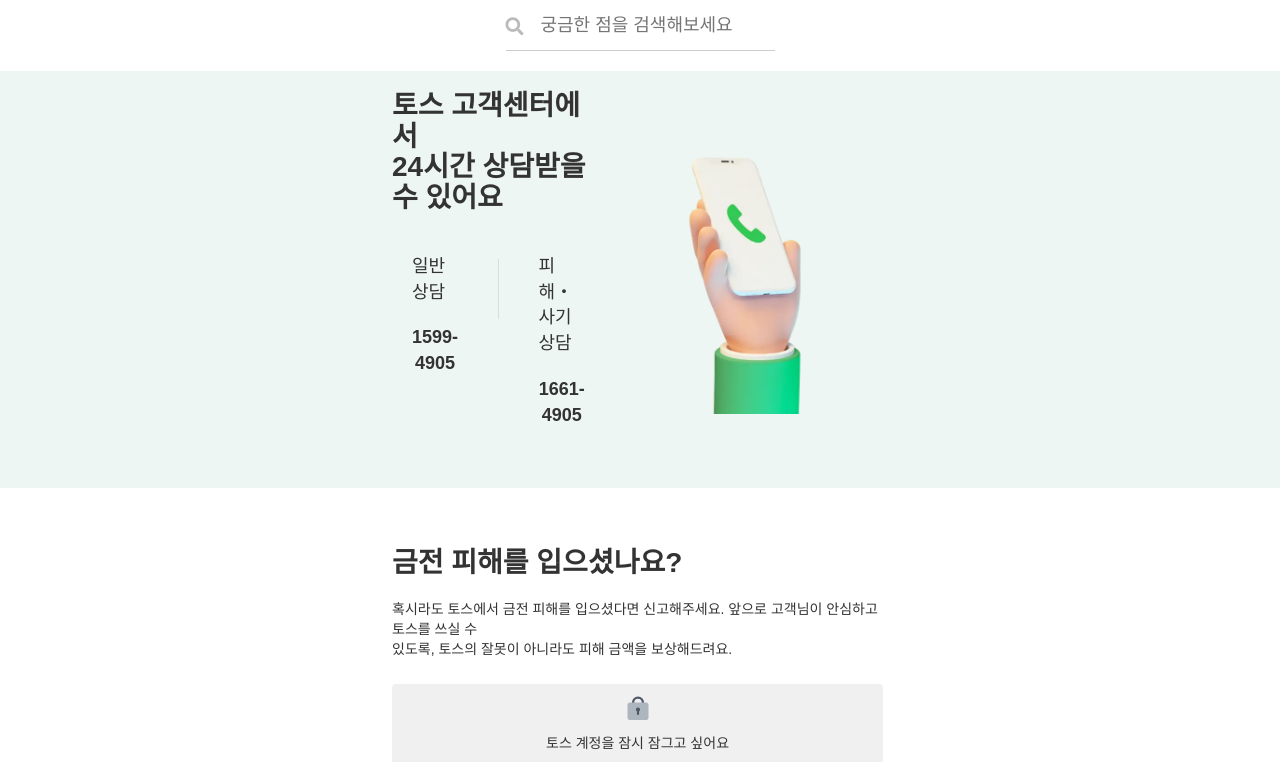
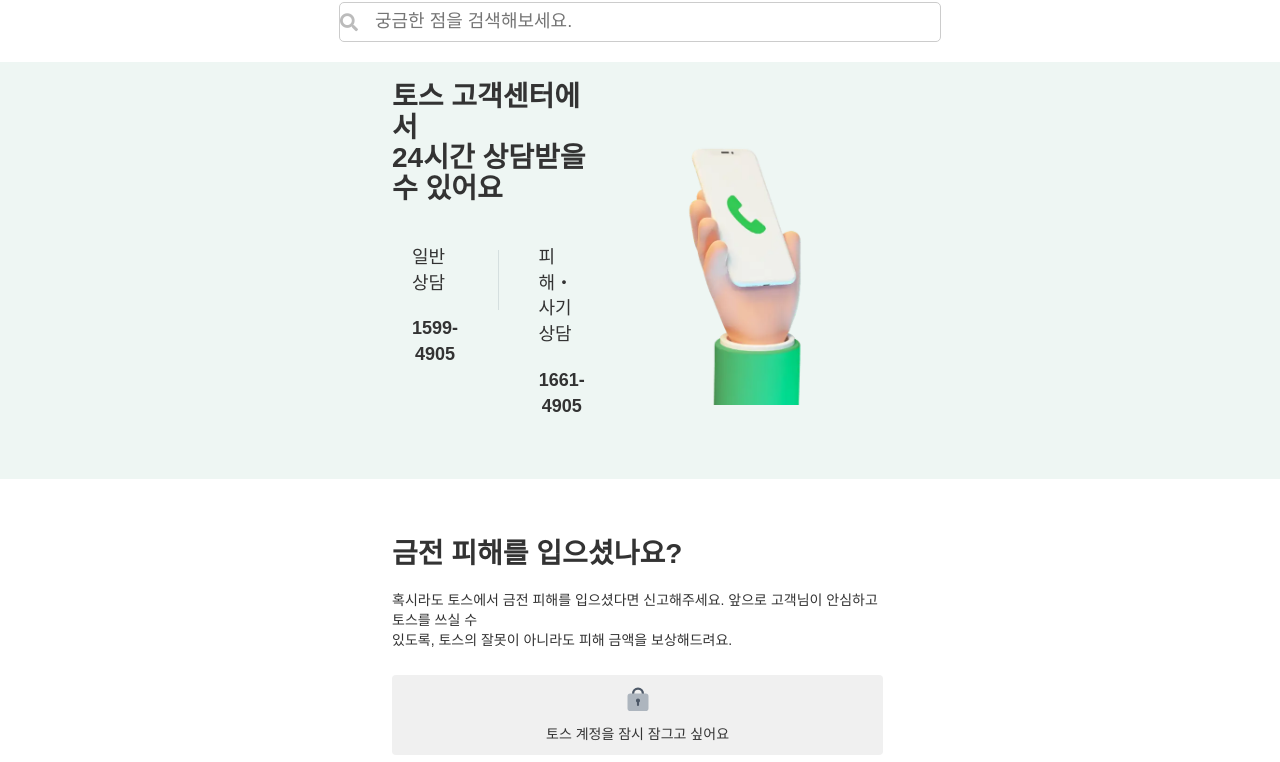
Before and after one commit to kiiiiri/miniProject_Toss, a plain HTML site: page customerCenter/index.html in a window 1280 px wide. Shown: the part 163-925 px from the top of the page. Drawn offline with nearby package versions, Linux system fonts and the light colour scheme.

Commit message:
js추가

```diff
--- a/customerCenter/css/style.css
+++ b/customerCenter/css/style.css
@@ -62,8 +62,9 @@ body .btn_custom svg {
 .search-box-container {
   display: flex;
   align-items: center;
-  border-bottom: 1px solid #ccc;
-  padding: 10px 0;
+  border: 1px solid #ccc;
+  border-radius: 5px;
+  padding: 5px 0;
   margin-bottom: 20px;
   position: relative;
 }
@@ -72,7 +73,7 @@ body .btn_custom svg {
   border: none;
   font-size: 18px;
   color: #333;
-  width: 100%;
+  width: 600px;
   outline: none;
   background: none;
   padding-left: 35px; /* 아이콘과 텍스트 간격 확보 */
--- a/customerCenter/index.html
+++ b/customerCenter/index.html
@@ -42,7 +42,7 @@
     <h1>무엇을 도와드릴까요?</h1>
     <div class="search-box-container">
       <i class="fa fa-search search-icon"></i>
-      <input type="text" class="search-box" placeholder="궁금한 점을 검색해보세요">
+      <input type="text" class="search-box" placeholder="궁금한 점을 검색해보세요.">
   </div>
   </div>
   <div class="section customer">
@@ -150,6 +150,7 @@
   </div>
    </div>
 
+   <script src="/customerCenter/js/script.js"></script>
   <div id="footer_container"></div>
 
 </body>
--- /dev/null
+++ b/customerCenter/js/script.js
@@ -0,0 +1,3 @@
+document.querySelector(".search-icon").addEventListener("click", function() {
+  document.querySelector(".search-box").focus();
+});
```
Also changed, not shown: customerCenter/js/test.js (deleted).
